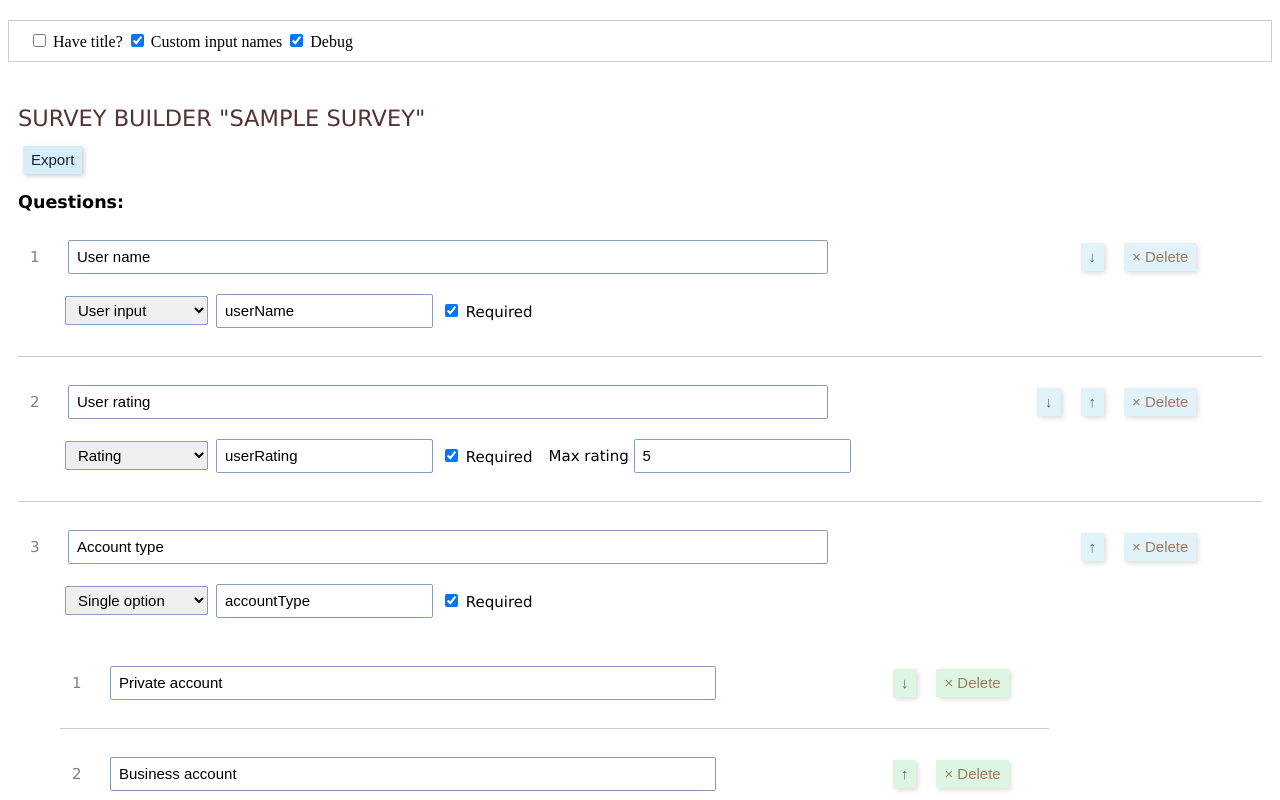
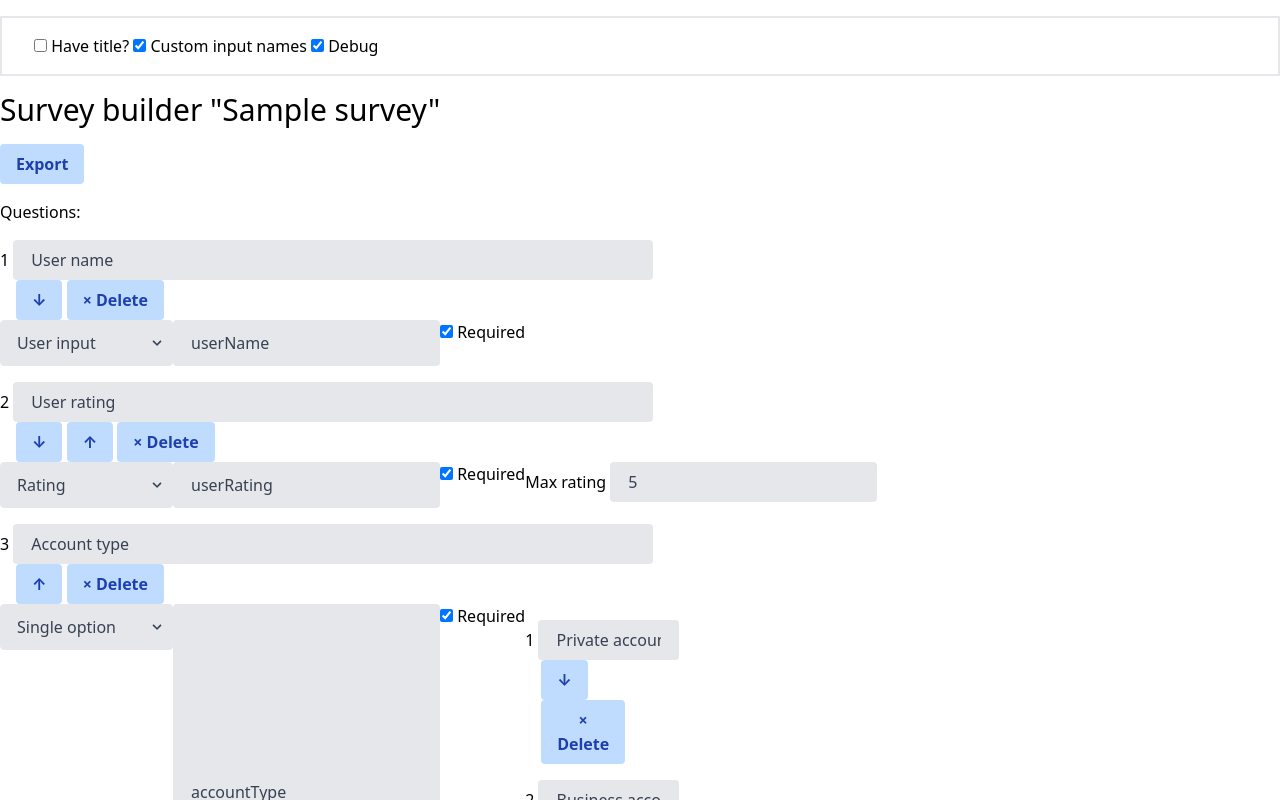
Before and after one commit to lotas/survey-builder, a Svelte app: page / in a window 1280 px wide. Shown: the top 800 px of the page. Built offline with nearby package versions, Linux system fonts and the light colour scheme.

Commit message:
Adding tailwindcss

```diff
--- a/package.json
+++ b/package.json
@@ -29,6 +29,9 @@
     "@tsconfig/svelte": "^2.0.0"
   },
   "dependencies": {
-    "sirv-cli": "^1.0.0"
+    "autoprefixer": "^9.8.6",
+    "postcss": "^7.0.36",
+    "sirv-cli": "^1.0.0",
+    "tailwindcss": "npm:@tailwindcss/postcss7-compat@^2.2.14"
   }
 }
--- a/rollup.config.js
+++ b/rollup.config.js
@@ -58,7 +58,15 @@ export default {
 	output,
 	plugins: [
 		svelte({
-			preprocess: sveltePreprocess({ sourceMap: !production }),
+			preprocess: sveltePreprocess({
+				sourceMap: !production,
+				postcss: {
+					plugins: [
+						require('tailwindcss'),
+						require('autoprefixer')
+					]
+				}
+			}),
 			compilerOptions: {
 				// enable run-time checks when not in production
 				dev: !production
--- a/src/App.svelte
+++ b/src/App.svelte
@@ -57,8 +57,8 @@
   }
 </script>
 
-<main>
-  <div class="options">
+<main class="container mx-auto">
+  <div class="border-2 my-4 px-8 py-4">
     <label>
       <input type="checkbox" bind:checked={props.haveTitle} />
       Have title?
@@ -80,11 +80,3 @@
     bind:snapshot={props.snapshot}
   />
 </main>
-
-<style>
-  .options {
-    margin: 20px 0;
-    border: 1px solid #ccc;
-    padding: 10px 20px;
-  }
-</style>
--- a/src/SurveyBuilder/Questions.svelte
+++ b/src/SurveyBuilder/Questions.svelte
@@ -63,20 +63,22 @@
 <main>
   <ol class="questions">
     {#each questions as item, idx (item.id)}
-      <li animate:flip={{ duration: 250 }}>
-        <span class="number">{idx + 1}</span>
-        <input class="title" type="text" bind:value={item.title} />
-        <div class="actions">
+      <li animate:flip={{ duration: 250 }} class="flex flex-wrap my-4">
+        <div class="w-full">
+          <span class="number w-8">{idx + 1}</span>
+          <input class="w-1/2 px-4" type="text" bind:value={item.title} />
+          <div class="actions w-1/4 px-4">
           {#if idx < questions.length - 1}<button on:click|preventDefault={() => moveUp(idx)}
             >&darr;</button
             >{/if}
             {#if idx > 0}<button on:click|preventDefault={() => moveDown(idx)}>&uarr;</button>{/if}
             {#if deleteConfirmation !== idx}
-          <button class="danger" on:click|preventDefault={() => deleteRow(idx)}>&times; Delete </button>
+            <button class="text-red-700" on:click|preventDefault={() => deleteRow(idx)}>&times; Delete </button>
             {:else}
-          <button class="danger" on:click|preventDefault={() => deleteRowConfirm(idx)}>&times; Yes, delete </button>
-          <button class="danger" on:click|preventDefault={() => deleteRow(-1)}> Cancel </button>
+            <button class="text-red-700" on:click|preventDefault={() => deleteRowConfirm(idx)}>&times; Yes, delete </button>
+            <button class="text-red-700" on:click|preventDefault={() => deleteRow(-1)}> Cancel </button>
             {/if}
+          </div>
         </div>
         {#if !parentType}
         <div class="type-selector">
@@ -120,36 +122,30 @@
   </ol>
 </main>
 
-<style>
+<style lang="postcss">
   .questions {
-    padding-left: 0px;
+    /* padding-left: 0px;
     list-style-type: none;
-    font-size: 15px;
+    font-size: 15px; */
   }
-  button.danger {
-    color: rgb(119, 66, 30);
-  }
+
   .questions li {
-    margin: 20px 0;
+    /* margin: 20px 0;
     padding: 8px 4px;
     border-bottom: 1px solid #ccc;
 
-    align-items: center;
-    display: flex;
+    align-items: center; */
+    /* display: flex;
     flex: 0 1 auto;
     flex-wrap: wrap;
     flex-direction: row;
     box-sizing: border-box;
-    /* justify-content: space-between; */
-    align-items: center;
+     justify-content: space-between;
+    align-items: center; */
   }
-  .questions li > * {
-    padding-left: 8px;
-    padding-right: 8px;
-  }
+/*
   .questions li button {
     opacity: 0.7;
-    margin: auto 10px;
   }
   .questions li button:hover {
     opacity: 1;
@@ -175,9 +171,7 @@
     justify-content: flex-end;
     align-items: flex-end;
   }
-  .questions li .type-selector {
-    margin-left: 35px;
-  }
+
   .questions li:hover {
     border-color: rgb(76, 115, 160);
     background-color: rgba(239, 248, 250, 0.295);
@@ -208,5 +202,5 @@
 
   .questions :global(.questions button) {
     background-color: var(--survey-builder-secondary-button-background);
-  }
+  } */
 </style>
--- a/src/SurveyBuilder/SurveyBuilder.svelte
+++ b/src/SurveyBuilder/SurveyBuilder.svelte
@@ -26,17 +26,17 @@
   }
 </script>
 
-<main>
-  <h1>Survey builder &quot;{snapshot.title || 'no name'}&quot;</h1>
+<main class="survey-builder container mx-auto font-sans">
+  <h1 class="text-3xl">Survey builder &quot;{snapshot.title || 'no name'}&quot;</h1>
   {#if haveTitle}
-    <div class="survey-title">
-      <label for="survey-title">
+    <div class="my-4">
+      <label>
         Title:
-        <input id="survey-title" type="text" bind:value={snapshot.title} />
+        <input type="text" bind:value={snapshot.title} />
       </label>
     </div>
   {/if}
-  <div class="controls">
+  <div class="my-4">
     <button on:click|preventDefault={handleExport}> Export </button>
   </div>
 
@@ -52,68 +52,19 @@
 
 </main>
 
-<style>
-  :global(:root) {
-    --survey-builder-button-color: rgb(14, 40, 53);
-    --survey-builder-button-border-hover: rgb(52, 196, 240);
-    --survey-builder-button-background: rgb(215, 237, 247);
-    --survey-builder-button-background-hover: rgb(154, 220, 250);
-    --survey-builder-secondary-button-background: rgb(208, 243, 214);
-    --survey-builder-input-border: rgb(136, 157, 185);
+
+<style global lang="postcss">
+  @tailwind base;
+  @tailwind components;
+  @tailwind utilities;
+
+  .survey-builder button {
+    @apply font-bold py-2 px-4 rounded bg-blue-200 text-blue-800 hover:bg-blue-100;
   }
 
-  main {
-    padding: 8px 10px;
-    font-size: 15px;
-    font-family: Verdana, Geneva, Tahoma, sans-serif;
-  }
-
-  main :global(button) {
-    padding: 4px 8px;
-    color: var(--survey-builder-button-color);
-    background-color: var(--survey-builder-button-background);
-    box-shadow: 2px 2px 5px #ccc;
-    font-size: 15px;
-    line-height: 20px;
-    border: 0;
-  }
-  main :global(button:hover) {
-    cursor: pointer;
-    background-color: var(--survey-builder-button-background-hover);
-  }
-  main :global(button.secondary) {
-    background-color: var(--survey-builder-secondary-button-background);
-  }
-  main :global(select),
-  main :global(input) {
-    padding: 4px 8px;
-    font-size: 15px;
-    border: 1px solid var(--survey-builder-input-border);
-    border-radius: 2px;
-    line-height: 24px;
-  }
-
-  h1 {
-    color: #533;
-    text-transform: uppercase;
-    font-size: 1.5em;
-    font-weight: 100;
-  }
-
-  .controls {
-    margin: 2px 5px;
-    display: flex;
-    justify-content: space-between;
-  }
-  .survey-title {
-    margin: 20px 0;
-  }
-
-  .debug {
-    width: 100%;
-    text-align: left;
-  }
-  label {
-    font-size: 15px;
+  .survey-builder input[type="text"],
+  .survey-builder input[type="number"] {
+    @apply bg-gray-200 appearance-none border-2 border-gray-200 rounded
+      py-2 px-4 text-gray-700 leading-tight focus:outline-none focus:bg-white focus:border-blue-500;
   }
 </style>
--- a/src/SurveyBuilder/TypeSelector.svelte
+++ b/src/SurveyBuilder/TypeSelector.svelte
@@ -16,13 +16,28 @@
 </script>
 
 <main>
-  <select bind:value={questionType} on:input|preventDefault={handleInput}>
-    {#each dropdownOptions as [value, label]}
-      <option value={value}>{label}</option>
-    {/each}
-  </select>
+  <div class="relative">
+    <select class="dropdown" bind:value={questionType} on:input|preventDefault={handleInput}>
+      {#each dropdownOptions as [value, label]}
+        <option {value}>{label}</option>
+      {/each}
+    </select>
+    <div class="pointer-events-none absolute inset-y-0 right-0 flex items-center px-2 text-gray-700">
+      <svg
+        class="fill-current h-4 w-4"
+        xmlns="http://www.w3.org/2000/svg"
+        viewBox="0 0 20 20"
+        >
+        <path d="M9.293 12.95l.707.707L15.657 8l-1.414-1.414L10 10.828 5.757 6.586 4.343 8z"/>
+      </svg>
+    </div>
+  </div>
 </main>
 
-<style>
-
+<style lang="postcss">
+  .dropdown {
+    @apply appearance-none w-full bg-gray-200 cursor-pointer
+      border border-gray-200 text-gray-700 py-3 px-4 pr-8
+      rounded leading-tight focus:outline-none focus:bg-white focus:border-gray-500;
+  }
 </style>
--- /dev/null
+++ b/tailwind.config.js
@@ -0,0 +1,23 @@
+const production = !process.env.ROLLUP_WATCH;
+
+module.exports = {
+  purge: [],
+  darkMode: false, // or 'media' or 'class'
+  theme: {
+    extend: {},
+  },
+  variants: {
+    extend: {},
+  },
+  plugins: [],
+  future: {
+    purgeLayersByDefault: true,
+    removeDeprecatedGapUtilities: true,
+  },
+  purge: {
+    content: [
+      './src/**/*.svelte',
+    ],
+    enabled: production
+  }
+}
```
Also changed, not shown: 4 other files (tests, documents, lock files or other folders). Lines whose indentation alone changed are shown as unchanged.
